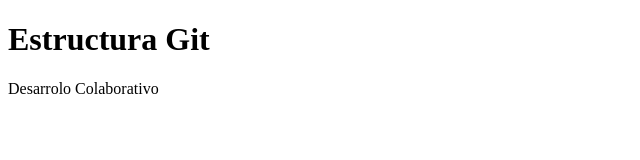
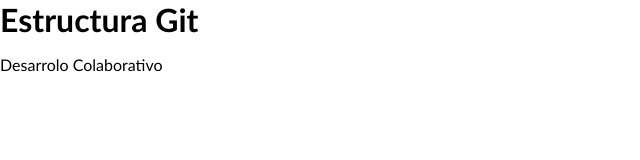
Before and after one commit to NMusto/gitRepository, a plain HTML site: page index.html in a window 1280 px wide. Shown: the whole page, without its empty margins (0-640 px from the left). Drawn offline with Linux system fonts and the light colour scheme.

Commit message:
Estilos: Reglas Generales

```diff
--- a/index.html
+++ b/index.html
@@ -4,6 +4,7 @@
     <meta charset="UTF-8">
     <meta name="viewport" content="width=device-width, initial-scale=1.0">
     <title>Git</title>
+    <link rel="stylesheet" href="styles/main.css">
 </head>
 <body>
         <header id="header">
--- /dev/null
+++ b/styles/main.css
@@ -0,0 +1,13 @@
+/*Content First - Mobile First*/
+    /*General Rules*/
+        *{
+            box-sizing: border-box;
+            font-family: 'sego UI', 'calibri', 'Raleway';
+        }
+
+        body,
+        h1,
+        h2,
+        h3{
+            margin: 0;
+        }
```
